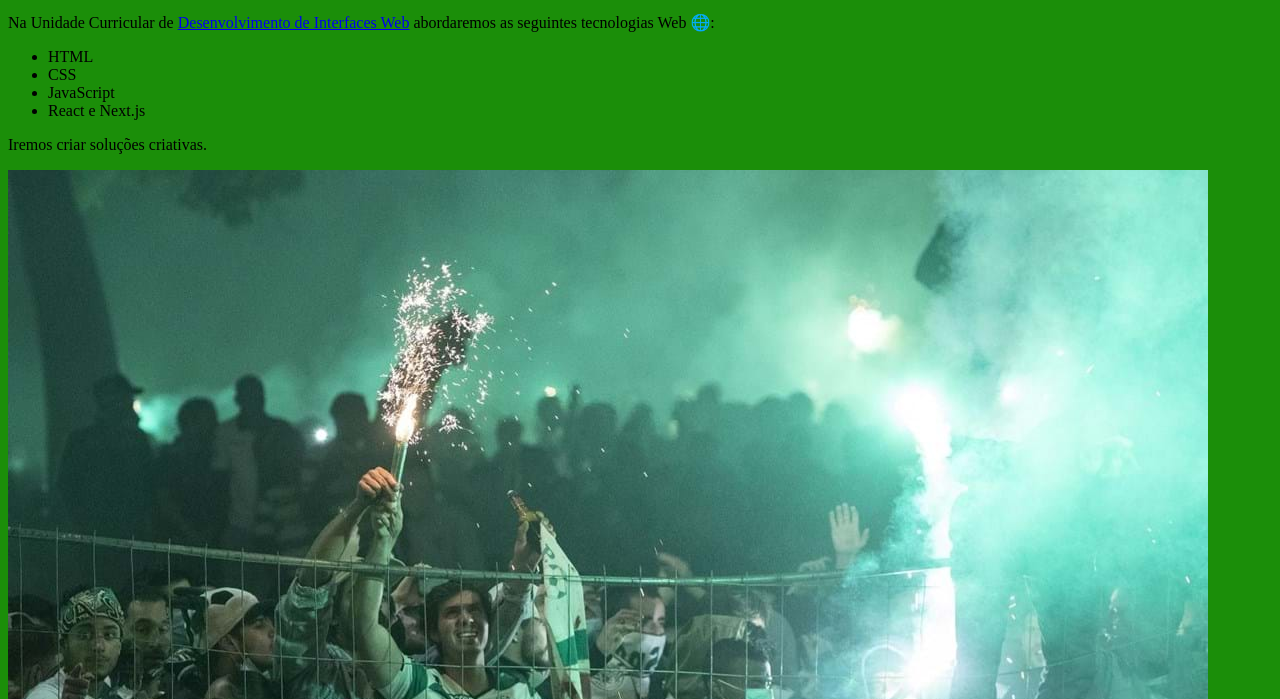
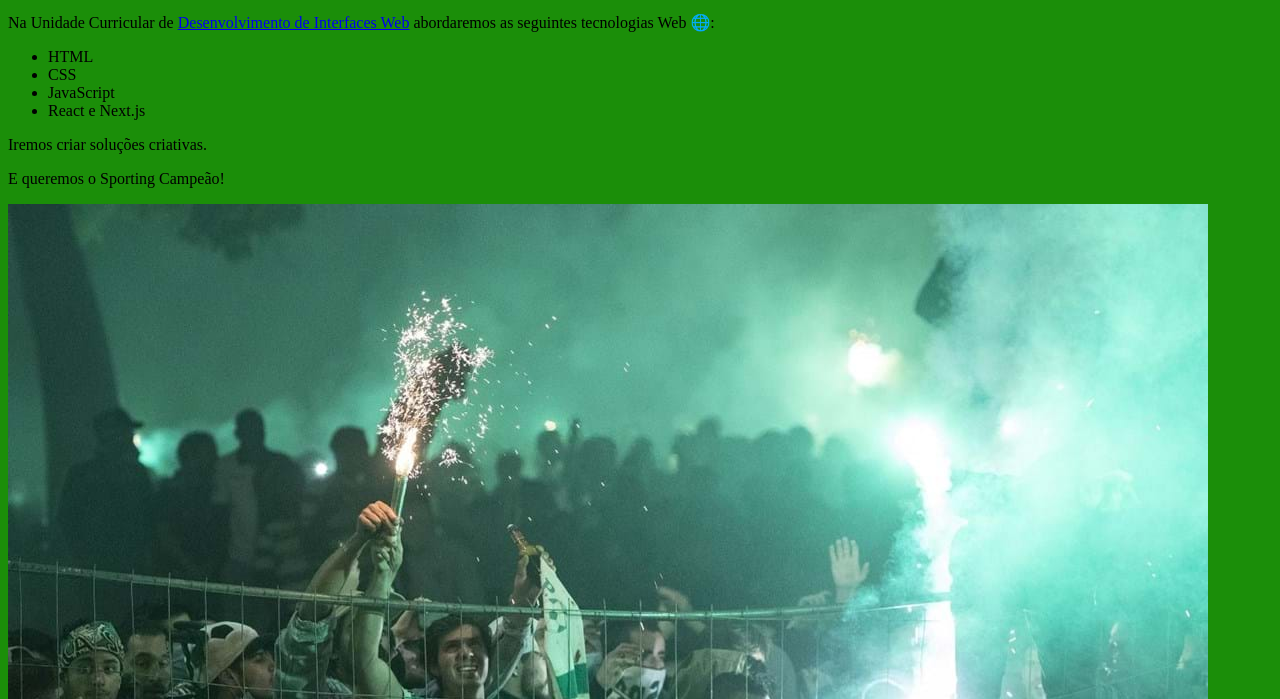
Before and after one commit to afonso-saaa/afonso-saaa.github.io, a plain HTML site: page index.html in a window 1280 px wide. Shown: the part 101-800 px from the top of the page. Drawn offline with Linux system fonts and the light colour scheme.

Commit message:
mudei body

```diff
--- a/index.html
+++ b/index.html
@@ -20,6 +20,8 @@
         <li>React e Next.js</li>
     </ul>
     <p>Iremos criar soluções criativas.</p>
+    <p>E queremos o Sporting Campeão!
+    </p>
 
     <img src="images/diw.svg.jpg" alt="Desenvolvimento de Interfaces Web">
 </body>
```
